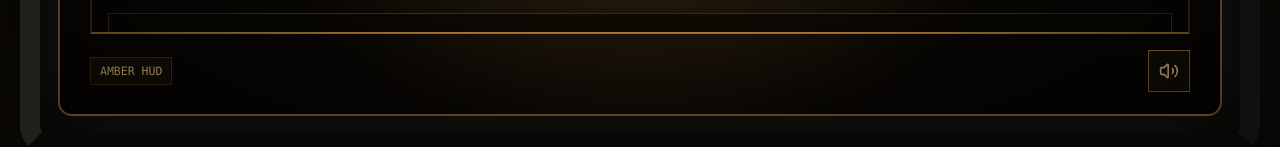
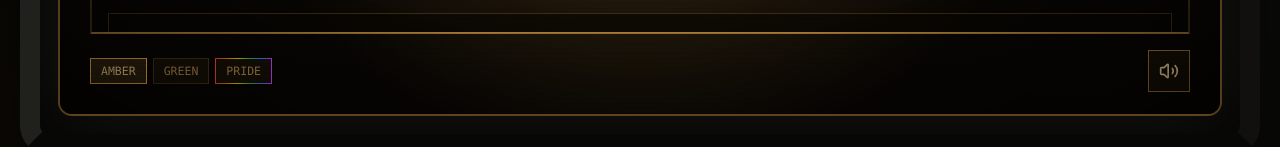
Before and after one commit to GerryHorror/pipboy-portfolio, a React (Vite) app: page / in a window 1280 px wide. Shown: the part 646-793 px from the top of the page. Built offline with nearby package versions, Linux system fonts and the light colour scheme.

Commit message:
Add theme selection functionality with corresponding styles and state management

```diff
--- a/src/App.tsx
+++ b/src/App.tsx
@@ -2,17 +2,25 @@ import { useCallback, useMemo, useState } from "react";
 import { BootScreen } from "./components/BootScreen";
 import { PipBoyShell } from "./components/PipBoyShell";
 import { tabs } from "./data/tabs";
-import type { TabId } from "./types";
+import type { TabId, Theme } from "./types";
 
 const getStoredMute = () => {
   if (typeof localStorage === "undefined") return false;
   return localStorage.getItem("pipboy-muted") === "true";
 };
 
+const getStoredTheme = (): Theme => {
+  if (typeof localStorage === "undefined") return "amber";
+  const v = localStorage.getItem("pipboy-theme");
+  if (v === "green" || v === "pride") return v;
+  return "amber";
+};
+
 function App() {
   const [bootComplete, setBootComplete] = useState(false);
   const [activeTab, setActiveTab] = useState<TabId>("profile");
   const [muted, setMuted] = useState(getStoredMute);
+  const [theme, setThemeState] = useState<Theme>(getStoredTheme);
 
   const selectedTab = useMemo(
     () => tabs.find((tab) => tab.id === activeTab) ?? tabs[0],
@@ -54,8 +62,13 @@ function App() {
     });
   };
 
+  const handleThemeChange = (t: Theme) => {
+    localStorage.setItem("pipboy-theme", t);
+    setThemeState(t);
+  };
+
   return (
-    <main className="app-shell">
+    <main className="app-shell" data-theme={theme}>
       <div className="ambient-grid" aria-hidden="true" />
       {!bootComplete ? (
         <BootScreen onComplete={() => setBootComplete(true)} />
@@ -63,9 +76,11 @@ function App() {
         <PipBoyShell
           activeTab={activeTab}
           muted={muted}
+          theme={theme}
           selectedTab={selectedTab}
           onTabChange={handleTabChange}
           onToggleMuted={toggleMuted}
+          onThemeChange={handleThemeChange}
         />
       )}
     </main>
--- a/src/components/PipBoyShell.tsx
+++ b/src/components/PipBoyShell.tsx
@@ -1,5 +1,5 @@
 import { tabs } from "../data/tabs";
-import type { TabConfig, TabId } from "../types";
+import type { TabConfig, TabId, Theme } from "../types";
 import { ContactPanel } from "./panels/ContactPanel";
 import { ProfilePanel } from "./panels/ProfilePanel";
 import { QuestsPanel } from "./panels/QuestsPanel";
@@ -10,17 +10,21 @@ import { ThemeControls } from "./ThemeControls";
 interface PipBoyShellProps {
   activeTab: TabId;
   muted: boolean;
+  theme: Theme;
   selectedTab: TabConfig;
   onTabChange: (tab: TabId) => void;
   onToggleMuted: () => void;
+  onThemeChange: (t: Theme) => void;
 }
 
 export function PipBoyShell({
   activeTab,
   muted,
+  theme,
   selectedTab,
   onTabChange,
   onToggleMuted,
+  onThemeChange,
 }: PipBoyShellProps) {
   return (
     <section className="device-wrap" aria-label="Gerard Blankenberg portfolio">
@@ -55,7 +59,7 @@ export function PipBoyShell({
               </div>
             </div>
 
-            <ThemeControls muted={muted} onToggleMuted={onToggleMuted} />
+            <ThemeControls muted={muted} theme={theme} onToggleMuted={onToggleMuted} onThemeChange={onThemeChange} />
           </div>
 
           <div className="scanlines" aria-hidden="true" />
--- a/src/components/ThemeControls.tsx
+++ b/src/components/ThemeControls.tsx
@@ -1,15 +1,34 @@
 import { Volume2, VolumeX } from "lucide-react";
+import type { Theme } from "../types";
 
 interface ThemeControlsProps {
   muted: boolean;
+  theme: Theme;
   onToggleMuted: () => void;
+  onThemeChange: (t: Theme) => void;
 }
 
-export function ThemeControls({ muted, onToggleMuted }: ThemeControlsProps) {
+const THEMES: { id: Theme; label: string }[] = [
+  { id: "amber", label: "Amber" },
+  { id: "green", label: "Green" },
+  { id: "pride", label: "Pride" },
+];
+
+export function ThemeControls({ muted, theme, onToggleMuted, onThemeChange }: ThemeControlsProps) {
   return (
     <footer className="theme-controls">
-      <div className="theme-chip" aria-label="Active colour theme">
-        Amber HUD
+      <div className="theme-chips" aria-label="Colour theme">
+        {THEMES.map((t) => (
+          <button
+            key={t.id}
+            type="button"
+            className={`theme-chip-btn${theme === t.id ? " active" : ""}${t.id === "pride" ? " pride" : ""}`}
+            aria-pressed={theme === t.id}
+            onClick={() => onThemeChange(t.id)}
+          >
+            {t.label}
+          </button>
+        ))}
       </div>
       <button
         className="icon-command"
--- a/src/styles/index.css
+++ b/src/styles/index.css
@@ -810,6 +810,44 @@ svg {
   align-items: center;
 }
 
+.theme-chips {
+  display: flex;
+  gap: 6px;
+}
+
+.theme-chip-btn {
+  border: 1px solid var(--line-dim);
+  background: rgba(255, 184, 79, 0.06);
+  color: var(--muted);
+  padding: 5px 10px;
+  font-size: 0.72rem;
+  text-transform: uppercase;
+  cursor: pointer;
+  transition: border-color 160ms ease, color 160ms ease, background 160ms ease;
+}
+
+.theme-chip-btn:hover,
+.theme-chip-btn:focus-visible {
+  border-color: var(--amber-soft);
+  color: var(--text);
+  outline: 2px solid rgba(136, 216, 255, 0.6);
+  outline-offset: 2px;
+}
+
+.theme-chip-btn.active {
+  border-color: var(--amber-strong);
+  background: rgba(255, 184, 79, 0.16);
+  color: var(--amber-soft);
+}
+
+.theme-chip-btn.pride {
+  border-image: linear-gradient(90deg, #ff4444, #ff8c00, #ffe600, #44cc44, #4488ff, #cc44ff) 1;
+}
+
+.theme-chip-btn.pride.active {
+  background: rgba(200, 100, 255, 0.12);
+}
+
 .icon-command {
   width: 42px;
   height: 42px;
@@ -977,6 +1015,91 @@ svg {
   }
 }
 
+/* ─── COLOUR THEMES ───────────────────────────────────────────────── */
+
+/* Green HUD */
+[data-theme="green"] {
+  --amber: 157, 244, 165;
+  --amber-strong: #9df4a5;
+  --amber-soft: #c8f7ce;
+  --text: #d0f5d4;
+  --muted: #5a9460;
+}
+
+[data-theme="green"] .screen {
+  border-color: rgba(157, 244, 165, 0.3);
+  background:
+    radial-gradient(circle at 50% 42%, rgba(157, 244, 165, 0.11), transparent 46%),
+    linear-gradient(180deg, #091209 0%, #070e07 55%, #040804 100%);
+}
+
+[data-theme="green"] .scanline-beam {
+  background: rgba(157, 244, 165, 0.08);
+}
+
+[data-theme="green"] .condition-bar span {
+  background: linear-gradient(90deg, #4de855, #9df4a5);
+}
+
+/* Pride HUD */
+@property --pride-hue {
+  syntax: "<angle>";
+  inherits: true;
+  initial-value: 0deg;
+}
+
+@keyframes pride-hue-cycle {
+  to { --pride-hue: 360deg; }
+}
+
+[data-theme="pride"] {
+  --pride-hue: 0deg;
+  animation: pride-hue-cycle 6s linear infinite;
+  --text: #ffffff;
+  --muted: #c0a0cc;
+}
+
+[data-theme="pride"] .screen {
+  border-color: hsl(var(--pride-hue), 85%, 65%);
+}
+
+[data-theme="pride"] .glow {
+  background: radial-gradient(circle at 50% 45%, hsl(var(--pride-hue), 100%, 60%), transparent 64%);
+  opacity: 0.28;
+}
+
+[data-theme="pride"] .scanline-beam {
+  background: hsl(var(--pride-hue), 85%, 65%);
+  opacity: 0.12;
+}
+
+[data-theme="pride"] .condition-bar span {
+  background: linear-gradient(
+    90deg,
+    hsl(var(--pride-hue), 85%, 65%),
+    hsl(calc(var(--pride-hue) + 120deg), 85%, 65%)
+  );
+}
+
+[data-theme="pride"] .tab-nav button.active {
+  border-color: hsl(var(--pride-hue), 85%, 65%);
+  background: hsla(var(--pride-hue), 85%, 65%, 0.18);
+  box-shadow: inset 0 -3px 0 hsl(var(--pride-hue), 85%, 65%);
+}
+
+[data-theme="pride"] .quest-list button.active {
+  border-color: hsl(var(--pride-hue), 85%, 65%);
+  box-shadow: inset 4px 0 0 hsl(var(--pride-hue), 85%, 65%);
+}
+
+[data-theme="pride"] .pip-header {
+  border-block-color: hsl(var(--pride-hue), 70%, 60%);
+}
+
+[data-theme="pride"] .pip-header h1 {
+  text-shadow: none;
+}
+
 /* ─── NEW ANIMATIONS & VISUAL FX ──────────────────────────────────── */
 
 @keyframes panel-enter {
--- a/src/types.ts
+++ b/src/types.ts
@@ -1,4 +1,6 @@
 export type ProjectStatus = "Active" | "Complete" | "Portfolio";
+
+export type Theme = "amber" | "green" | "pride";
 
 export type TabId = "profile" | "stats" | "quests" | "contact";
 
```
